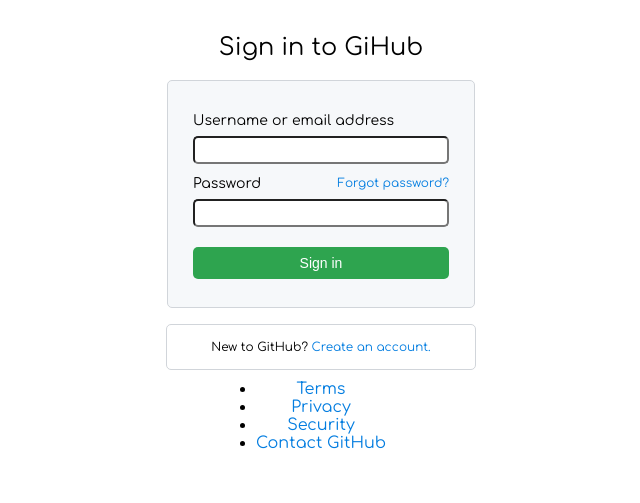
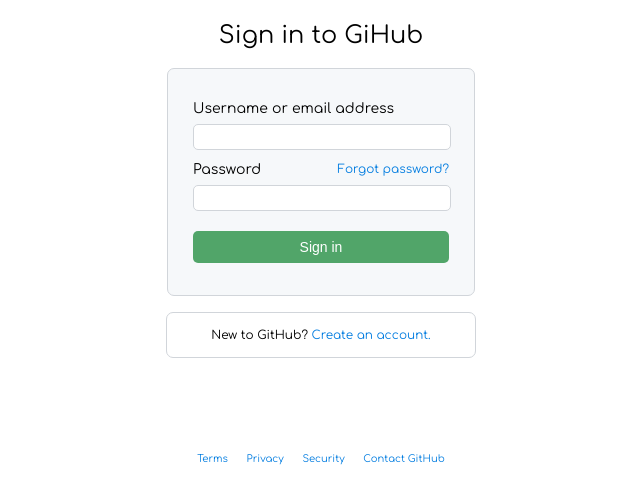
Before and after one commit to EmersonCob/clone-login-page-github, a plain HTML site: page index.html in a window 1280 px wide. Shown: the part 99-602 px from the top of the page, without its empty margins (319-959 px from the left). Drawn offline with Linux system fonts and the light colour scheme; a web font is replaced by a local one.

Commit message:
Page login GitHub
Page login Github

```diff
--- a/index.html
+++ b/index.html
@@ -47,11 +47,11 @@
             </div>
         </div>
         <div class="footer-bar">
-            <ul>
-                <li><a href="#">Terms</a></li>
-                <li><a href="#">Privacy</a></li>
-                <li><a href="#">Security</a></li>
-                <li><a href="#">Contact GitHub</a></li>
+            <ul class="list">
+                <li class="terms"><a href="#">Terms</a></li>
+                <li class="privacy"><a href="#">Privacy</a></li>
+                <li class="security"><a href="#">Security</a></li>
+                <li class="contact"><a href="#">Contact GitHub</a></li>
             </ul>
         </div>
     </div>
--- a/style.css
+++ b/style.css
@@ -16,7 +16,7 @@
 }
 
 .imgSvg {
-    padding: 32px 22px;
+    padding: 32px 0 20px;
 }
 
 .box-title {
@@ -26,7 +26,7 @@
 
 .box-input {
     border: 1px solid #d1d5da;
-    border-radius: 5px;
+    border-radius: 7px;
     margin-top: 14px;
     padding: 20px;
     width: 266px;
@@ -50,10 +50,24 @@
 }
 
 .inputuser, .inputpassword {
-    width: 252px;
+    font-family: 'Comfortaa', cursive;
+    font-size: 12px;
+    width: 246px;
     height: 24px;
     border-radius: 5px;
+    border: 1px solid #d1d5da;
     margin: 8px 0 0 0;
+    padding: 0 0 0 10px;
+}
+
+.inputuser:hover, .inputpassword:hover {
+    box-shadow: 0 0 0 2px #719ECE;
+}
+
+input:focus, .inputpassword:focus {
+    outline: none !important;
+    border-color: #719ECE;
+    box-shadow: solid 0 0 8px #719ECE;
 }
 
 .title-password {
@@ -75,14 +89,20 @@ a {
     border: none;
     border-radius: 5px;
     color: white;
+    background-color: #51a569;
+    cursor: pointer;
+}
+
+.button:hover {
     background-color: #2ea44f;
+    transition: all 0.5ms;
 }
 
 .newAccount {
     font-size: 12px;
     justify-content: center;
     border: 1px solid #d1d5da;
-    border-radius: 5px;
+    border-radius: 7px;
     margin: 16px 0 10px;
     padding: 15px 20px;
     width: 268px;
@@ -93,5 +113,16 @@ a {
     align-items: center;
     text-align: center;
     justify-content: center;
+}
 
+.list {
+    margin: 40px 0 0;
+    padding: 40px 0 0;
 }
+
+.terms, .privacy, .security, .contact {
+    font-size: 10px;
+    margin: 7px;
+    list-style: none;
+    display: inline;
+}
```
Also changed, not shown: img/result.png (added).
